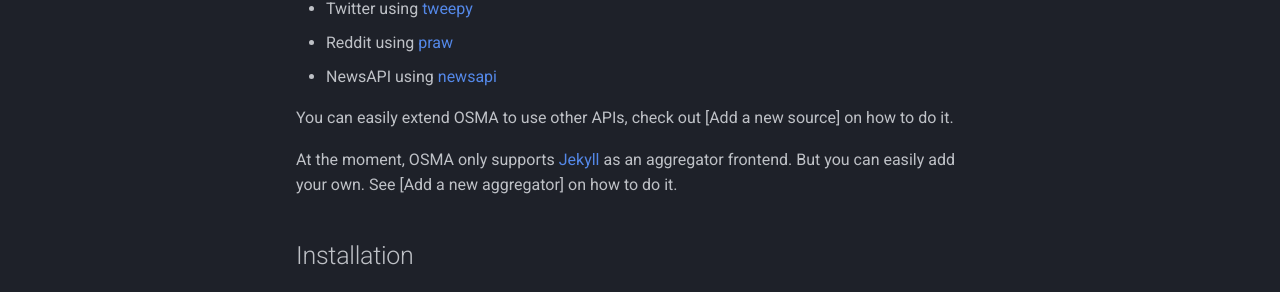
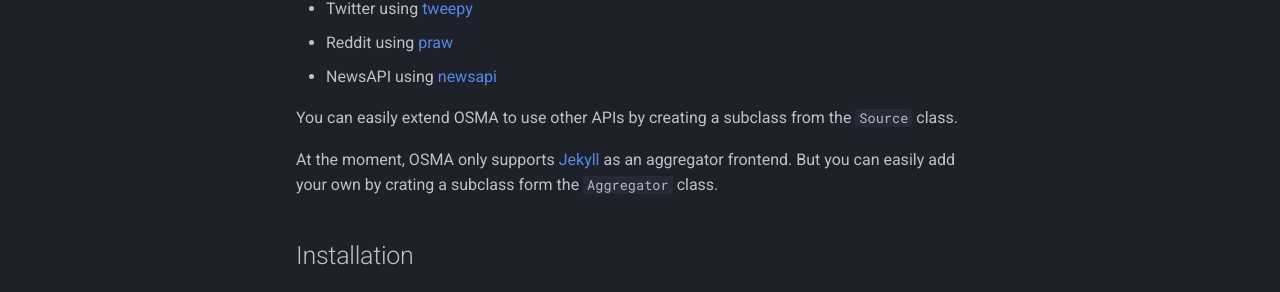
Before and after one commit to mdelmans/osma, an MkDocs documentation site: the page built from docs/index.md, in a window 1280 px wide and 900 px high. Shown: the part 292-584 px from the top of the window. Built offline with MkDocs 1.6.1 and Material for MkDocs 9.7.7, drawn with Linux system fonts in a browser that asks for light colours; comment, search, counter and statistics services are not loaded.

```diff
--- a/docs/index.md
+++ b/docs/index.md
@@ -8,10 +8,9 @@ Currently, OSMA uses the following social media APIs:
 * Reddit using [praw](https://praw.readthedocs.io/en/stable/)
 * NewsAPI using [newsapi](https://newsapi.org/docs/client-libraries/python)
 
-You can easily extend OSMA to use other APIs, check out [Add a new source] on how to do it.
+You can easily extend OSMA to use other APIs by creating a subclass from the `Source` class.
 
-At the moment, OSMA only supports [Jekyll](https://jekyllrb.com/) as an aggregator frontend. But you can easily add your own. See [Add a new aggregator] on how to do it.
-
+At the moment, OSMA only supports [Jekyll](https://jekyllrb.com/) as an aggregator frontend. But you can easily add your own by crating a subclass form the `Aggregator` class.
 
 ## Installation
 
--- a/pyproject.toml
+++ b/pyproject.toml
@@ -1,6 +1,6 @@
 [tool.poetry]
 name = "osma"
-version = "0.1.0"
+version = "0.1.1"
 description = ""
 authors = ["Mihails Delmans <m.delmans@gmail.com>"]
 
```
Also changed, not shown: README.md (+1 -1 lines), 2 other files.
